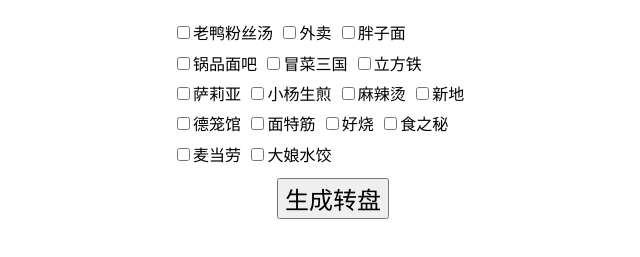
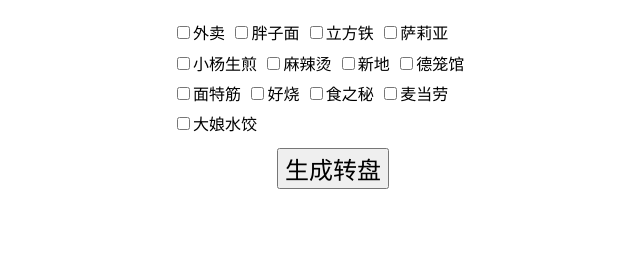
Before and after one commit to hLifeel/canvas-projects, a plain HTML site: page dinnerdisk/index.html in a window 1280 px wide. Shown: the part 335-592 px from the top of the page, without its empty margins (307-947 px from the left). Drawn offline with Linux system fonts and the light colour scheme.

Commit message:
Update index.html
Delete some restaurants

```diff
--- a/dinnerdisk/index.html
+++ b/dinnerdisk/index.html
@@ -11,11 +11,8 @@
 	<title></title>
 	<script type="text/javascript">
 		var menu = [
-			'老鸭粉丝汤',
 			'外卖',
 			'胖子面',
-			'锅品面吧',
-			'冒菜三国',
 			'立方铁',
 			'萨莉亚',
 			'小杨生煎',
```
